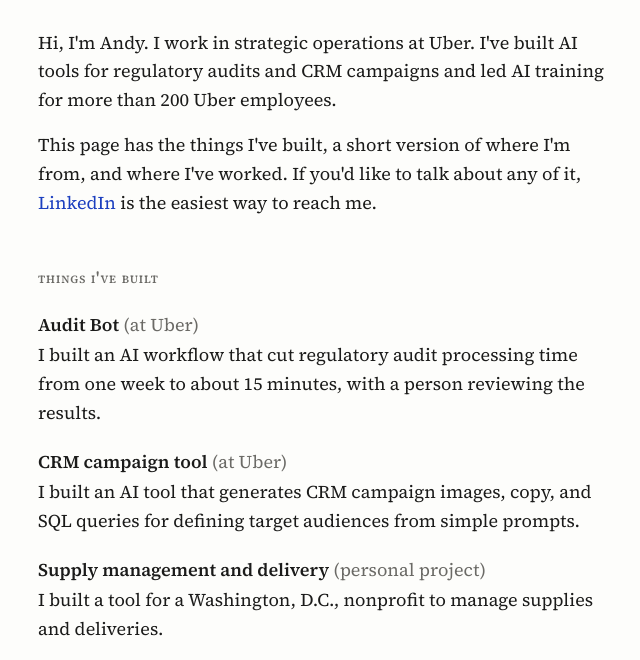
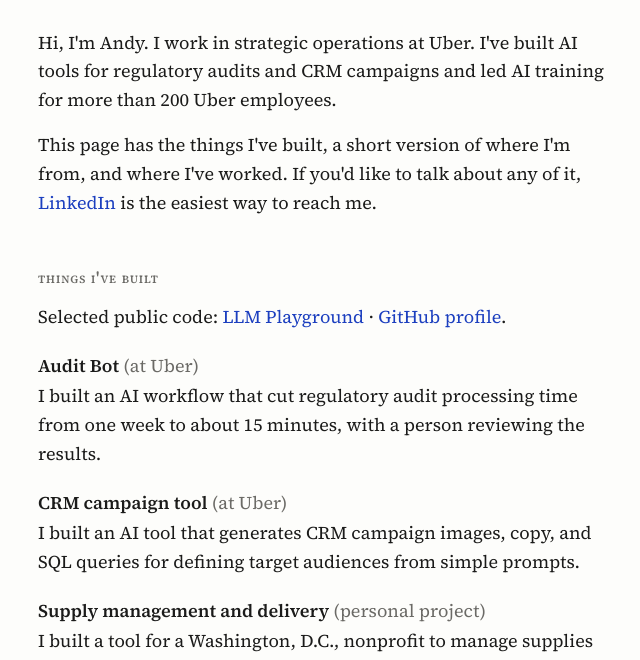
Before and after one commit to kyuyeun/kyuyeun.github.io, a plain HTML site: page index.html in a window 1280 px wide. Shown: the part 129-789 px from the top of the page, without its empty margins (314-954 px from the left). Drawn offline with Linux system fonts and the light colour scheme.

Commit message:
site: add public GitHub and LLM Playground links

```diff
--- a/index.html
+++ b/index.html
@@ -20,6 +20,7 @@
 <p>Hi, I&#x27;m Andy. I work in strategic operations at Uber. I&#x27;ve built AI tools for regulatory audits and CRM campaigns and led AI training for more than 200 Uber employees.</p>
 <p>This page has the things I&#x27;ve built, a short version of where I&#x27;m from, and where I&#x27;ve worked. If you&#x27;d like to talk about any of it, <a href="https://www.linkedin.com/in/andres-lee/">LinkedIn</a> is the easiest way to reach me.</p>
 <h2>things I&#x27;ve built</h2>
+<p>Selected public code: <a href="https://github.com/kyuyeun/llm-playground">LLM Playground</a> · <a href="https://github.com/kyuyeun">GitHub profile</a>.</p>
 <dl>
 <dt>Audit Bot <span style="font-weight:400;color:var(--muted)">(at Uber)</span>
 </dt>
```
